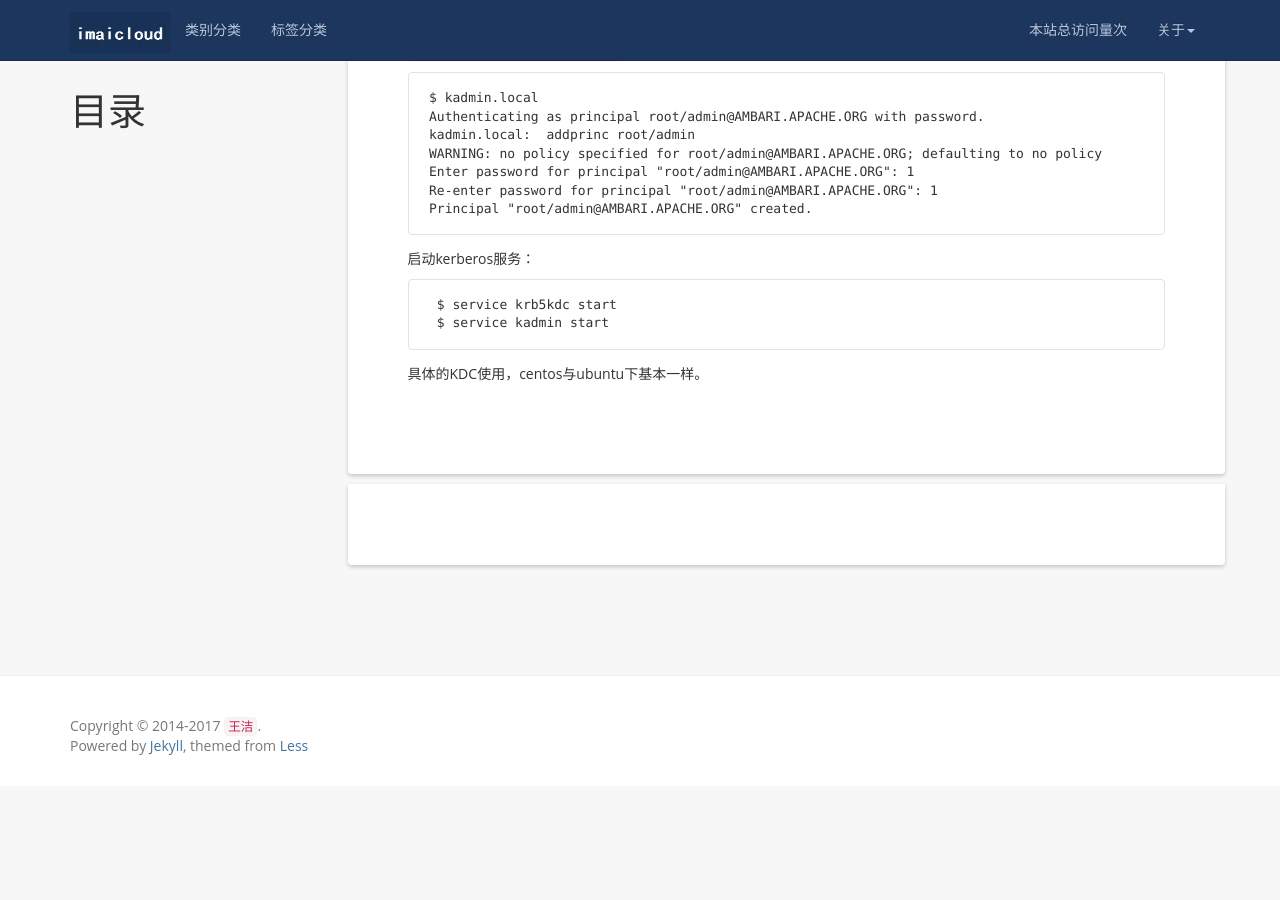
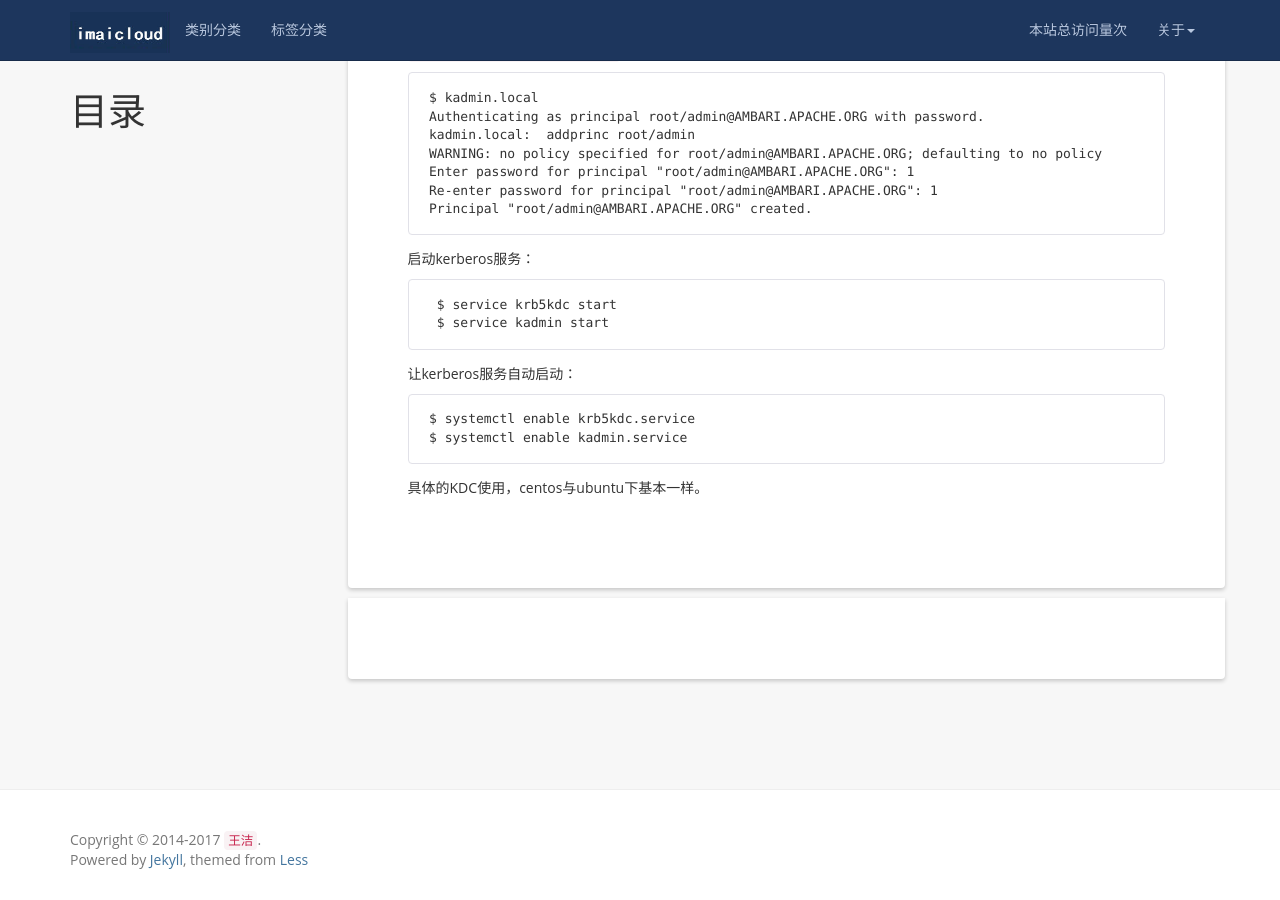
Before and after one commit to zhanglan/blog-1, a Jekyll site: the page built from _posts/2017-6-26-Kerberos管理(admin).md, in a window 1280 px wide and 900 px high, scrolled down 5016 px. Built offline with Jekyll 4.4.1, drawn with Linux system fonts in a browser that asks for light colours; nearby versions of some CDN libraries; comment, search, counter and statistics services are not loaded; before the commit the page ends 5802 px from its top, so only the background shows below that.

Commit message:
Update 2017-6-26-Kerberos管理(admin).md

````diff
--- a/_posts/2017-6-26-Kerberos管理(admin).md
+++ b/_posts/2017-6-26-Kerberos管理(admin).md
@@ -219,4 +219,9 @@ Principal "root/admin@AMBARI.APACHE.ORG" created.
  $ service krb5kdc start
  $ service kadmin start
 ```
+让kerberos服务自动启动：
+```
+$ systemctl enable krb5kdc.service
+$ systemctl enable kadmin.service
+```
 具体的KDC使用，centos与ubuntu下基本一样。
````
